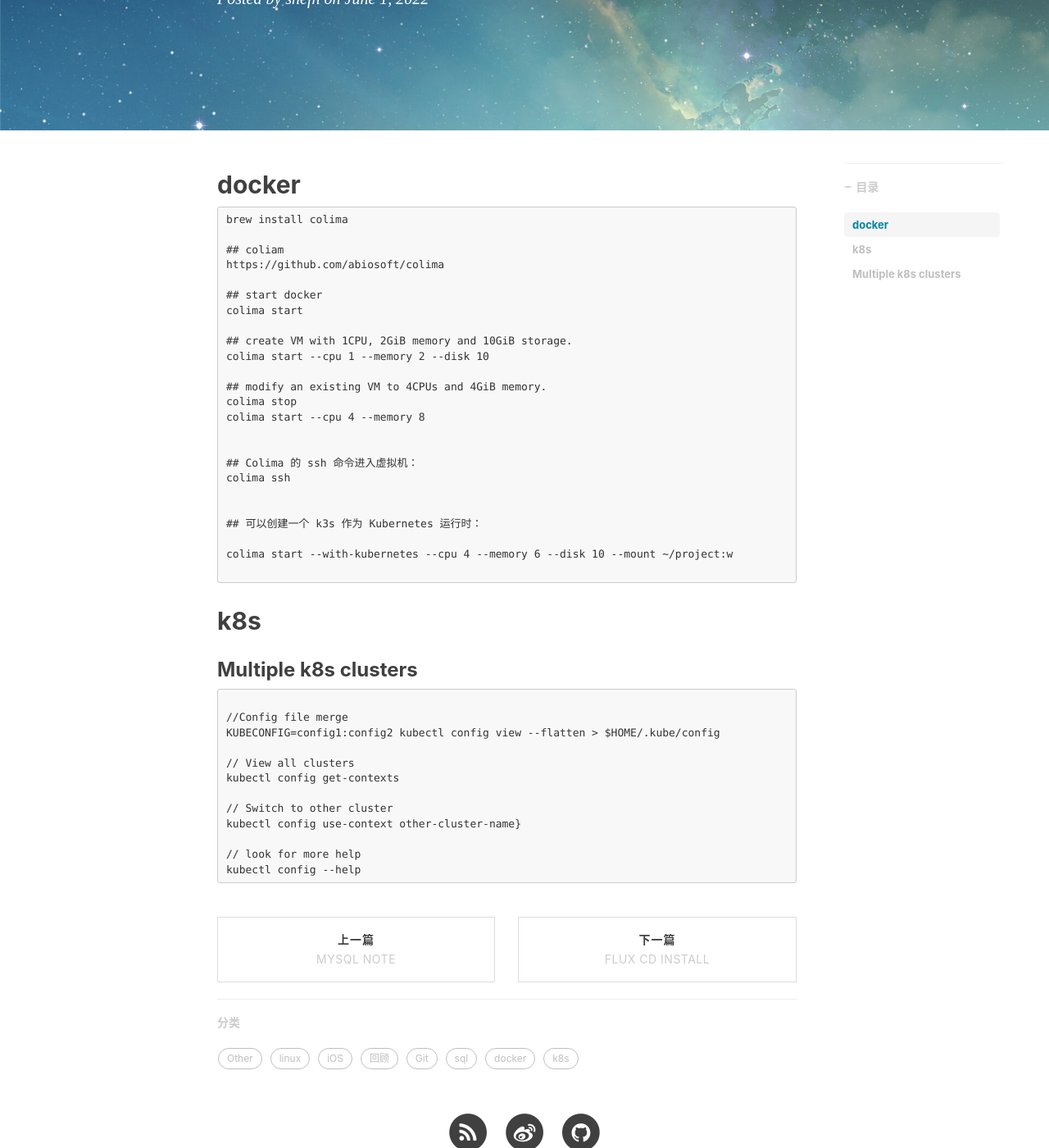
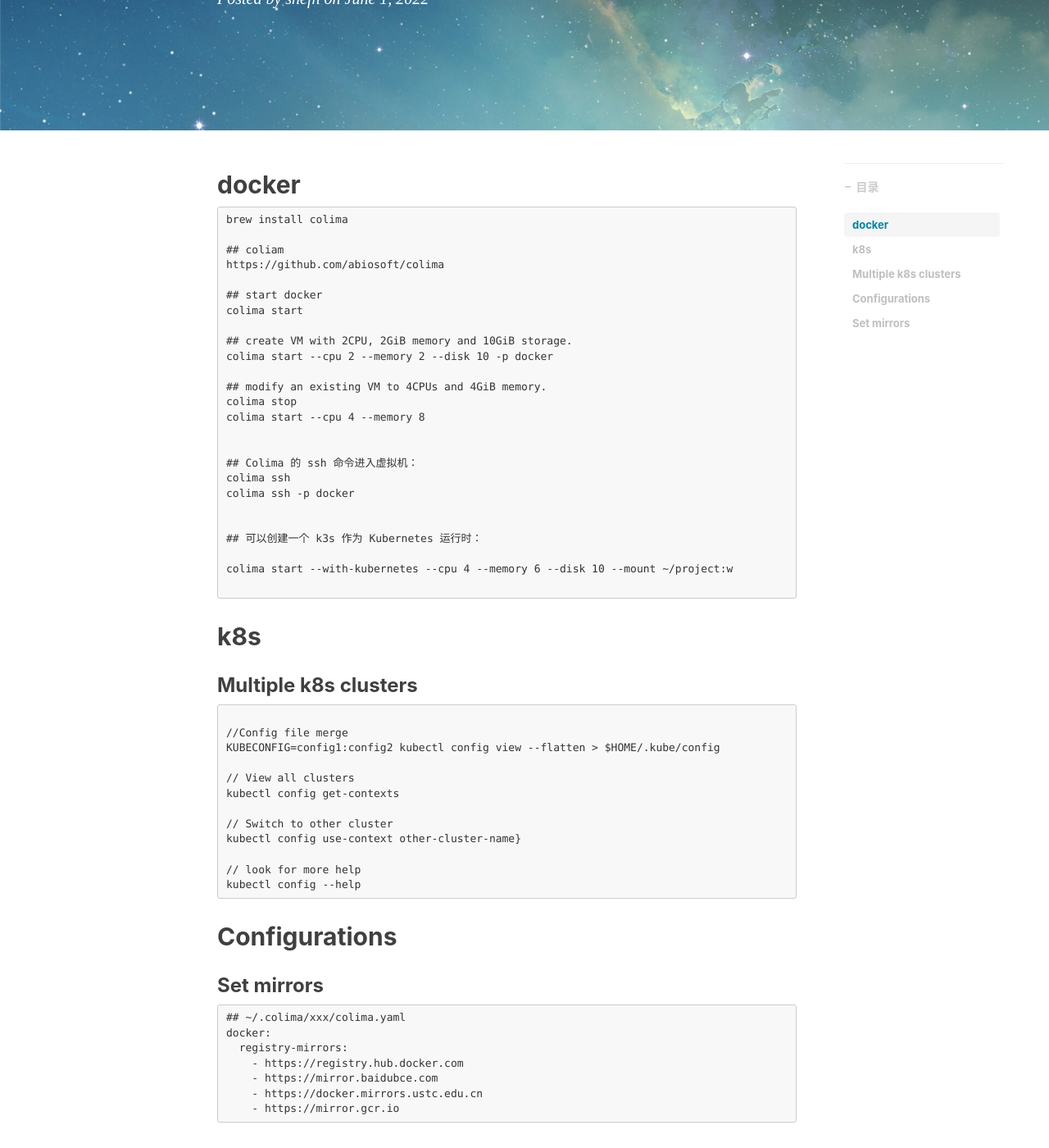
Before and after one commit to fooval-shen/shenfh.github.io, a Jekyll site: the page built from _posts/shenfh/2022-06-01-docker-colima.md, in a window 1280 px wide and 1400 px high, scrolled down 298 px. Shown: the whole window at 82% size. Built offline with Jekyll 4.4.1, drawn with Linux system fonts in a browser that asks for light colours; nearby versions of some CDN libraries; comment, search, counter and statistics services are not loaded.

Commit message:
Update blog

````diff
--- a/_posts/shenfh/2022-06-01-docker-colima.md
+++ b/_posts/shenfh/2022-06-01-docker-colima.md
@@ -20,8 +20,8 @@ https://github.com/abiosoft/colima
 ## start docker
 colima start
 
-## create VM with 1CPU, 2GiB memory and 10GiB storage.
-colima start --cpu 1 --memory 2 --disk 10
+## create VM with 2CPU, 2GiB memory and 10GiB storage.
+colima start --cpu 2 --memory 2 --disk 10 -p docker
 
 ## modify an existing VM to 4CPUs and 4GiB memory.
 colima stop
@@ -30,6 +30,7 @@ colima start --cpu 4 --memory 8
 
 ## Colima 的 ssh 命令进入虚拟机：
 colima ssh
+colima ssh -p docker
 
 
 ## 可以创建一个 k3s 作为 Kubernetes 运行时：
@@ -58,3 +59,17 @@ kubectl config use-context other-cluster-name}
 // look for more help
 kubectl config --help
 ```
+
+## Configurations
+
+### Set mirrors
+
+```
+## ~/.colima/xxx/colima.yaml
+docker:
+  registry-mirrors:
+    - https://registry.hub.docker.com
+    - https://mirror.baidubce.com
+    - https://docker.mirrors.ustc.edu.cn
+    - https://mirror.gcr.io
+```
````
